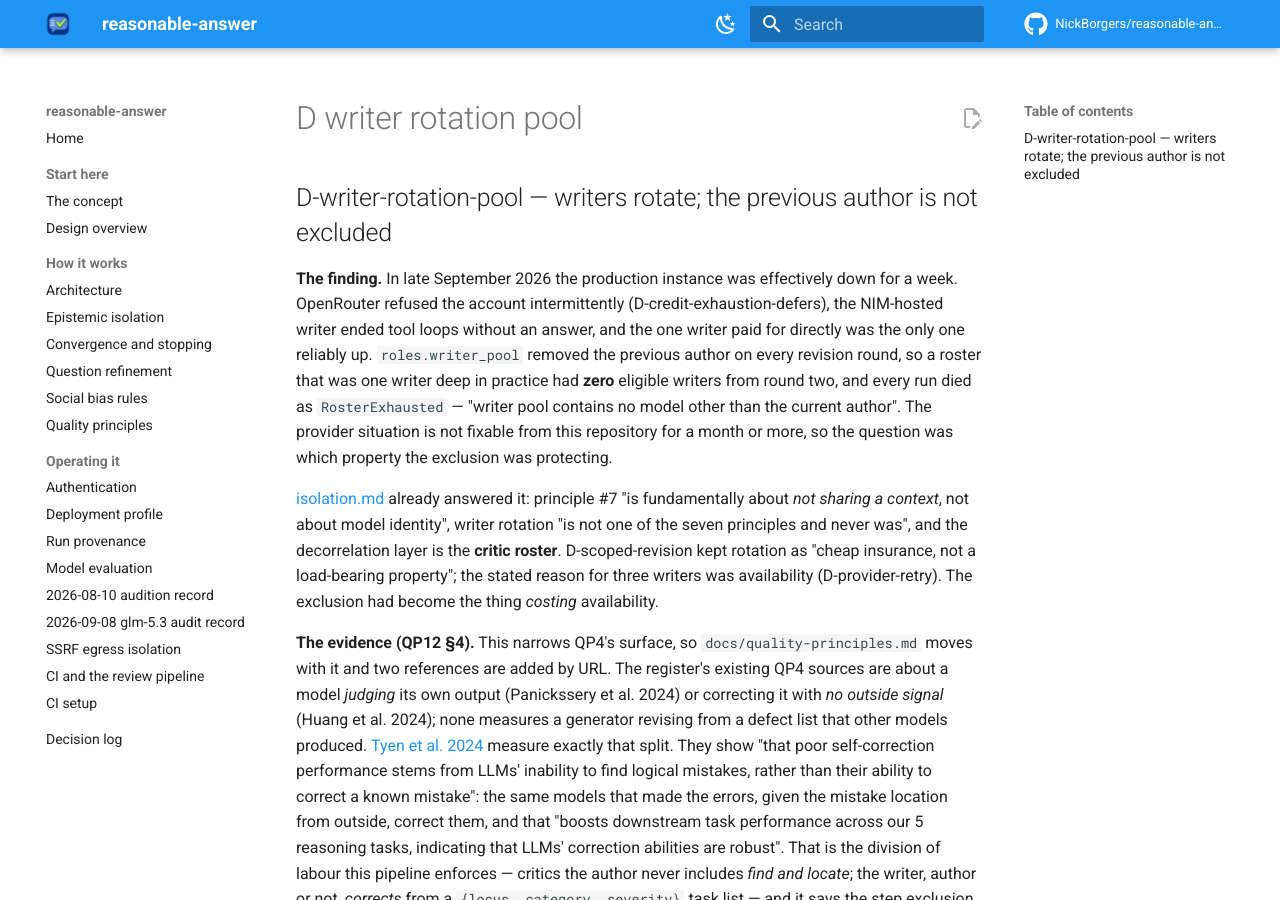
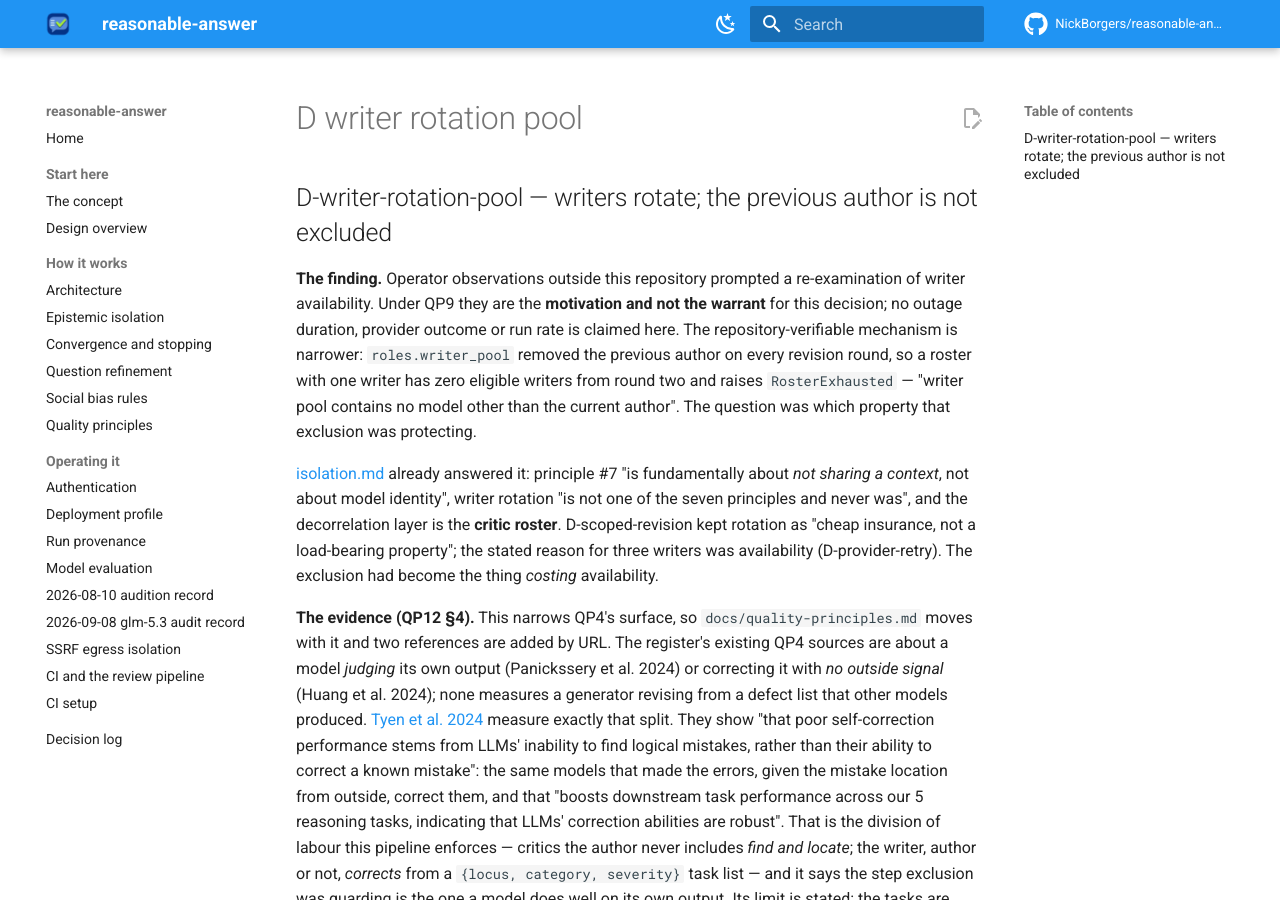
Before and after one commit to NickBorgers/reasonable-answer, an MkDocs documentation site: the page built from docs/decisions/D-writer-rotation-pool.md, in a window 1280 px wide and 900 px high. Built offline with MkDocs 1.6.1 and Material for MkDocs 9.7.7, drawn with Linux system fonts in a browser that asks for light colours; comment, search, counter and statistics services are not loaded.

Commit message:
fix: address reviewer findings (cycle 1, cold)
Addressed the sole blocker by removing unsupported outage, provider-behavior, and run-outcome assertions from D-writer-rotation-pool. The decision now identifies private operator observations only as motivation and rests its warrant on the repository-verifiable one-writer RosterExhausted path. All 2,076 non-live tests and Ruff pass.

Addressed:
  - quality/qual-claim-unsupported-1

```diff
--- a/docs/decisions/D-writer-rotation-pool.md
+++ b/docs/decisions/D-writer-rotation-pool.md
@@ -1,13 +1,12 @@
 ## D-writer-rotation-pool — writers rotate; the previous author is not excluded
 
-**The finding.** In late September 2026 the production instance was effectively down for a week.
-OpenRouter refused the account intermittently (D-credit-exhaustion-defers), the NIM-hosted writer
-ended tool loops without an answer, and the one writer paid for directly was the only one reliably
-up. `roles.writer_pool` removed the previous author on every revision round, so a roster that was
-one writer deep in practice had **zero** eligible writers from round two, and every run died as
-`RosterExhausted` — "writer pool contains no model other than the current author". The provider
-situation is not fixable from this repository for a month or more, so the question was which
-property the exclusion was protecting.
+**The finding.** Operator observations outside this repository prompted a re-examination of writer
+availability. Under QP9 they are the **motivation and not the warrant** for this decision; no outage
+duration, provider outcome or run rate is claimed here. The repository-verifiable mechanism is
+narrower: `roles.writer_pool` removed the previous author on every revision round, so a roster with
+one writer has zero eligible writers from round two and raises `RosterExhausted` — "writer pool
+contains no model other than the current author". The question was which property that exclusion
+was protecting.
 
 [isolation.md](../isolation.md) already answered it: principle #7 "is fundamentally about *not
 sharing a context*, not about model identity", writer rotation "is not one of the seven principles
```
